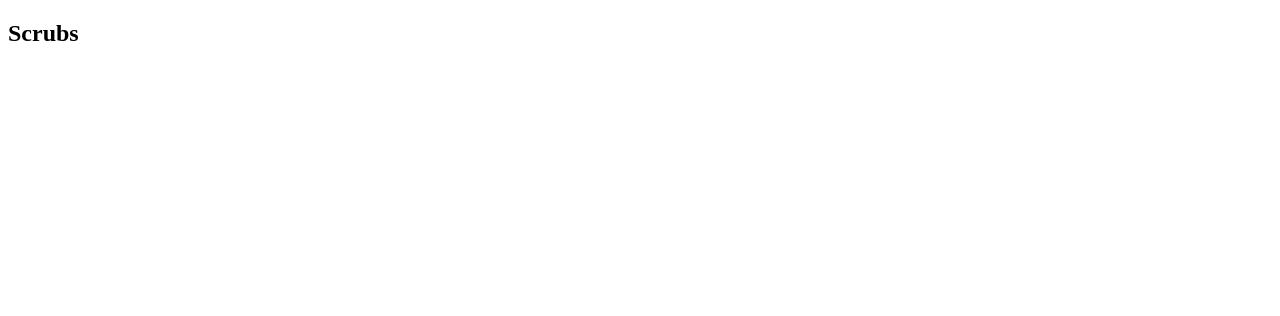
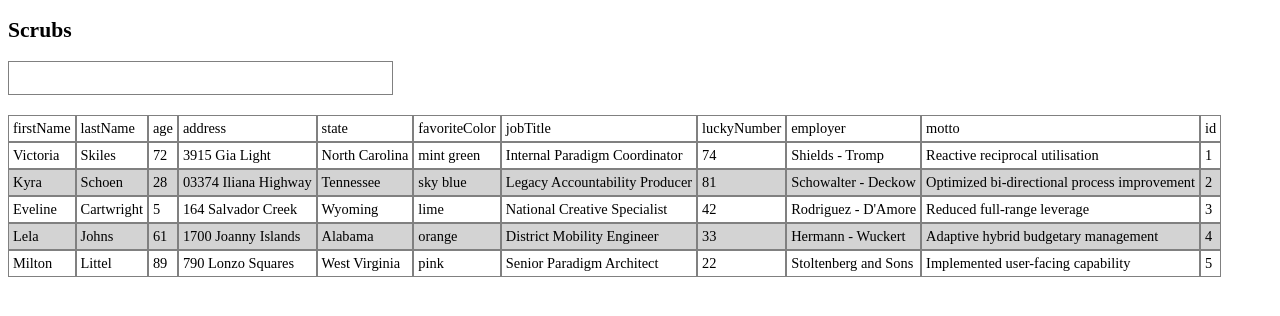
Before and after one commit to loriculberson/scrub-search, a website: page index.html in a window 1280 px wide. Drawn offline with Linux system fonts and the light colour scheme.

Commit message:
WIP - can create users and table

```diff
--- a/app.css
+++ b/app.css
@@ -0,0 +1,26 @@
+body {
+  font-size: .9em;
+}
+
+.user-table {
+  margin-top: 20px;
+  border-spacing: 0px;
+}
+
+table td {
+  border: solid 1px gray;
+}
+
+th, td {
+  padding: 4px;
+}
+
+tr:nth-child(even) {
+  background: #D3D3D3;
+}
+
+.search {
+  width: 30%;
+  height: 30px;
+  border: solid 1px gray;
+}
--- /dev/null
+++ b/data/search.js
@@ -0,0 +1,4 @@
+
+//grab the characters of the input value
+//do a pattern matching against the cells innerhtml.
+//if matches, append to found area the entire row
--- a/data/user.js
+++ b/data/user.js
@@ -2,10 +2,10 @@
 const fs = require('fs');
 
 let usersObj = {};
-let key = 'Users';
+let key = 'data';
 usersObj[key] = [];
 
-for (let i=1; i<4; i++) {
+for (let i=1; i<6; i++) {
   const user = new User();
   user.id = i.toString();
   usersObj[key].push(user);
--- /dev/null
+++ b/data/users.js
@@ -0,0 +1,69 @@
+const users = {
+  "data": [
+    {
+      "firstName": "Victoria",
+      "lastName": "Skiles",
+      "age": 72,
+      "address": "3915 Gia Light",
+      "state": "North Carolina",
+      "favoriteColor": "mint green",
+      "jobTitle": "Internal Paradigm Coordinator",
+      "luckyNumber": 74,
+      "employer": "Shields - Tromp",
+      "motto": "Reactive reciprocal utilisation",
+      "id": "1"
+    },
+    {
+      "firstName": "Kyra",
+      "lastName": "Schoen",
+      "age": 28,
+      "address": "03374 Iliana Highway",
+      "state": "Tennessee",
+      "favoriteColor": "sky blue",
+      "jobTitle": "Legacy Accountability Producer",
+      "luckyNumber": 81,
+      "employer": "Schowalter - Deckow",
+      "motto": "Optimized bi-directional process improvement",
+      "id": "2"
+    },
+    {
+      "firstName": "Eveline",
+      "lastName": "Cartwright",
+      "age": 5,
+      "address": "164 Salvador Creek",
+      "state": "Wyoming",
+      "favoriteColor": "lime",
+      "jobTitle": "National Creative Specialist",
+      "luckyNumber": 42,
+      "employer": "Rodriguez - D'Amore",
+      "motto": "Reduced full-range leverage",
+      "id": "3"
+    },
+    {
+      "firstName": "Lela",
+      "lastName": "Johns",
+      "age": 61,
+      "address": "1700 Joanny Islands",
+      "state": "Alabama",
+      "favoriteColor": "orange",
+      "jobTitle": "District Mobility Engineer",
+      "luckyNumber": 33,
+      "employer": "Hermann - Wuckert",
+      "motto": "Adaptive hybrid budgetary management",
+      "id": "4"
+    },
+    {
+      "firstName": "Milton",
+      "lastName": "Littel",
+      "age": 89,
+      "address": "790 Lonzo Squares",
+      "state": "West Virginia",
+      "favoriteColor": "pink",
+      "jobTitle": "Senior Paradigm Architect",
+      "luckyNumber": 22,
+      "employer": "Stoltenberg and Sons",
+      "motto": "Implemented user-facing capability",
+      "id": "5"
+    }
+  ]
+}
--- a/index.html
+++ b/index.html
@@ -4,13 +4,20 @@
   <meta charset="utf-8" />
   <meta http-equiv="X-UA-Compatible" content="IE=edge">
   <title>TLC Scrubs</title>
+  <link rel="stylesheet" type="text/css" media="screen" href="app.css" />
   <meta name="viewport" content="width=device-width, initial-scale=1">
-  <link rel="stylesheet" type="text/css" media="screen" href="app.css" />
 </head>
 <body>
-  <div class='containter'>
-    <h2>Scrubs</h2>
-    <div class='table'></div>
+  <div class='container'>
+    <h2 class='scrubs'>Scrubs</h2>
+    <input class="search" type='text'>
+    <div>
+      <table class='user-table'>
+        <tbody class='user-body'></tbody>
+      </table>
+    </div>
   </div>
+  <script src='./data/users.js'></script>
+  <script src='table.js'></script>
 </body>
 </html>
--- /dev/null
+++ b/table.js
@@ -0,0 +1,32 @@
+const createTableHeaders = () => {
+  const userTable = document.querySelector('.user-table');
+  const userHead = userTable.createTHead();
+  const tableHeaderNames = Object.keys(users.data[0]);
+  const row = userHead.insertRow(0);
+
+  tableHeaderNames.forEach((header, index) => {
+    const cell = row.insertCell(index);
+    cell.innerHTML = header;
+  })
+};
+
+
+const addUsersToTable = () => {
+  const userTableBody = document.querySelector('.user-body');
+  users.data.forEach((user, index) => {
+    const row = userTableBody.insertRow(index);
+    let cellPosition = 0;
+    for (let prop in user) {
+      const cell = row.insertCell(cellPosition)
+      cell.innerHTML = user[prop];
+      cellPosition++;
+    }
+  })
+}
+
+const buildUserTable = () => {
+  createTableHeaders();
+  addUsersToTable();
+}
+
+buildUserTable();
```
Also changed, not shown: data/users.json (deleted, +0 -43 lines), Readme.md (added).
